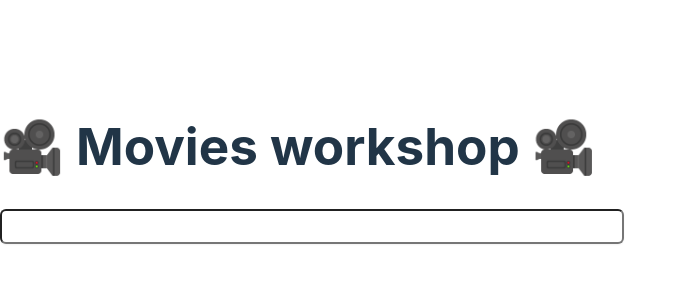
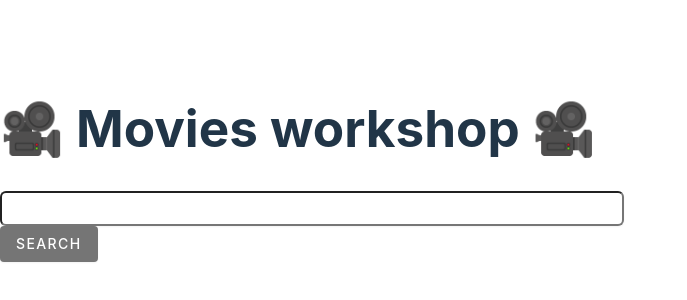
Before and after one commit to Wilder-wfo/react-movies-api, a React (Vite) app: page / in a window 1280 px wide. Shown: the part 236-536 px from the top of the page, without its empty margins (0-687 px from the left). Built offline with nearby package versions, Linux system fonts and the light colour scheme.

Commit message:
Add button component

```diff
--- a/src/App.jsx
+++ b/src/App.jsx
@@ -1,3 +1,4 @@
+import Button from "./components/Button";
 import Input from "./components/Input";
 
 function App() {
@@ -5,6 +6,7 @@ function App() {
     <div>
       <h1 style={{ textAlign: "center" }}>🎥 Movies workshop 🎥</h1>
       <Input />
+      <Button>Search</Button>
     </div>
   );
 }
--- /dev/null
+++ b/src/components/Button.jsx
@@ -0,0 +1,21 @@
+import styled from "@emotion/styled";
+
+const Button = styled.button`
+  padding: 8px 16px;
+  background: #757575;
+  box-shadow: 0px 1px 2px rgba(0, 0, 0, 0.05);
+  border-radius: 4px;
+  letter-spacing: 0.1em;
+  text-transform: uppercase;
+  color: #ffffff;
+  font-weight: 500;
+  font-size: 14px;
+  line-height: 20px;
+  border: none;
+  cursor: pointer;
+
+  &:hover {
+    background: hsla(215, 14%, 34%, 1);
+  }
+`;
+export default Button;
```
